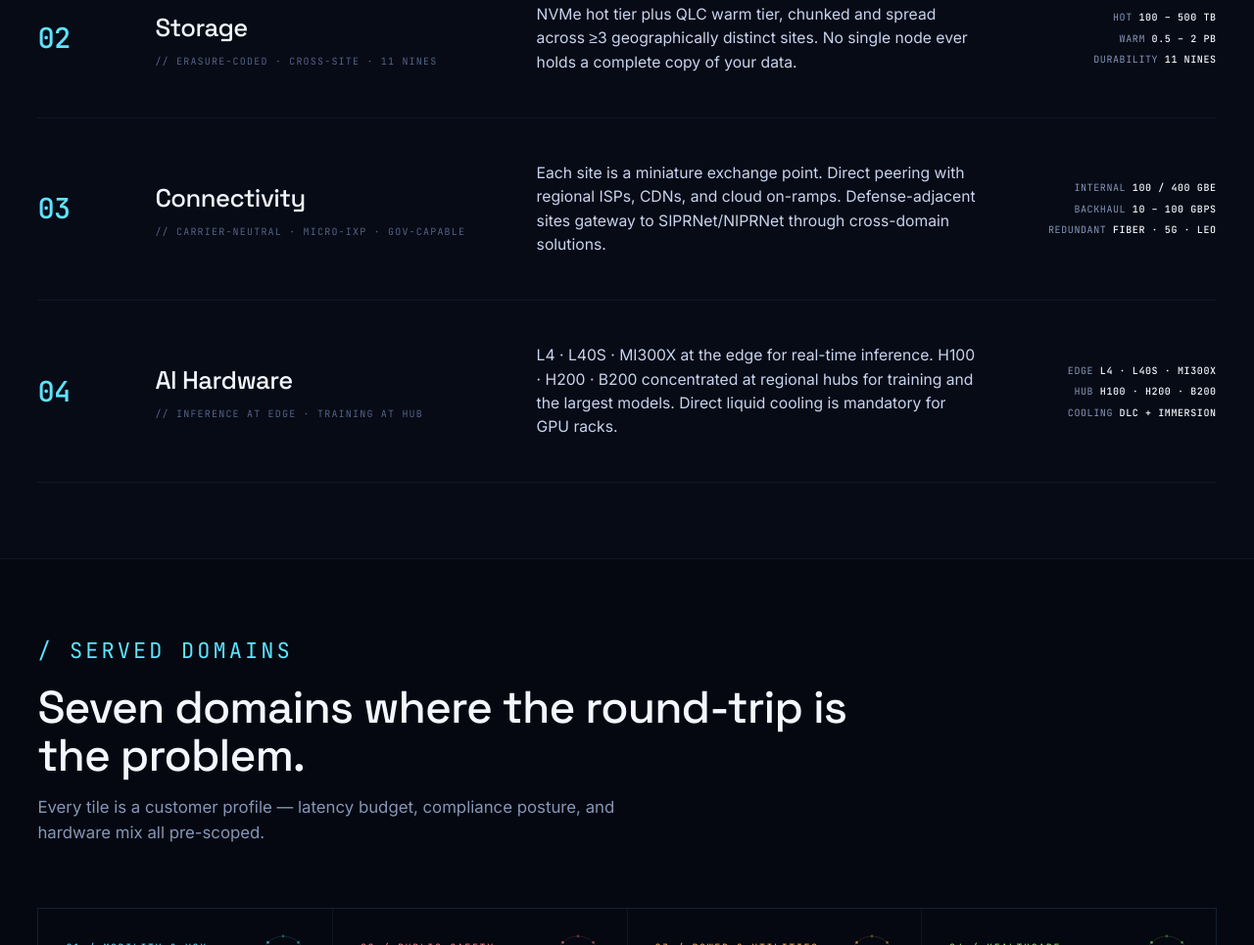
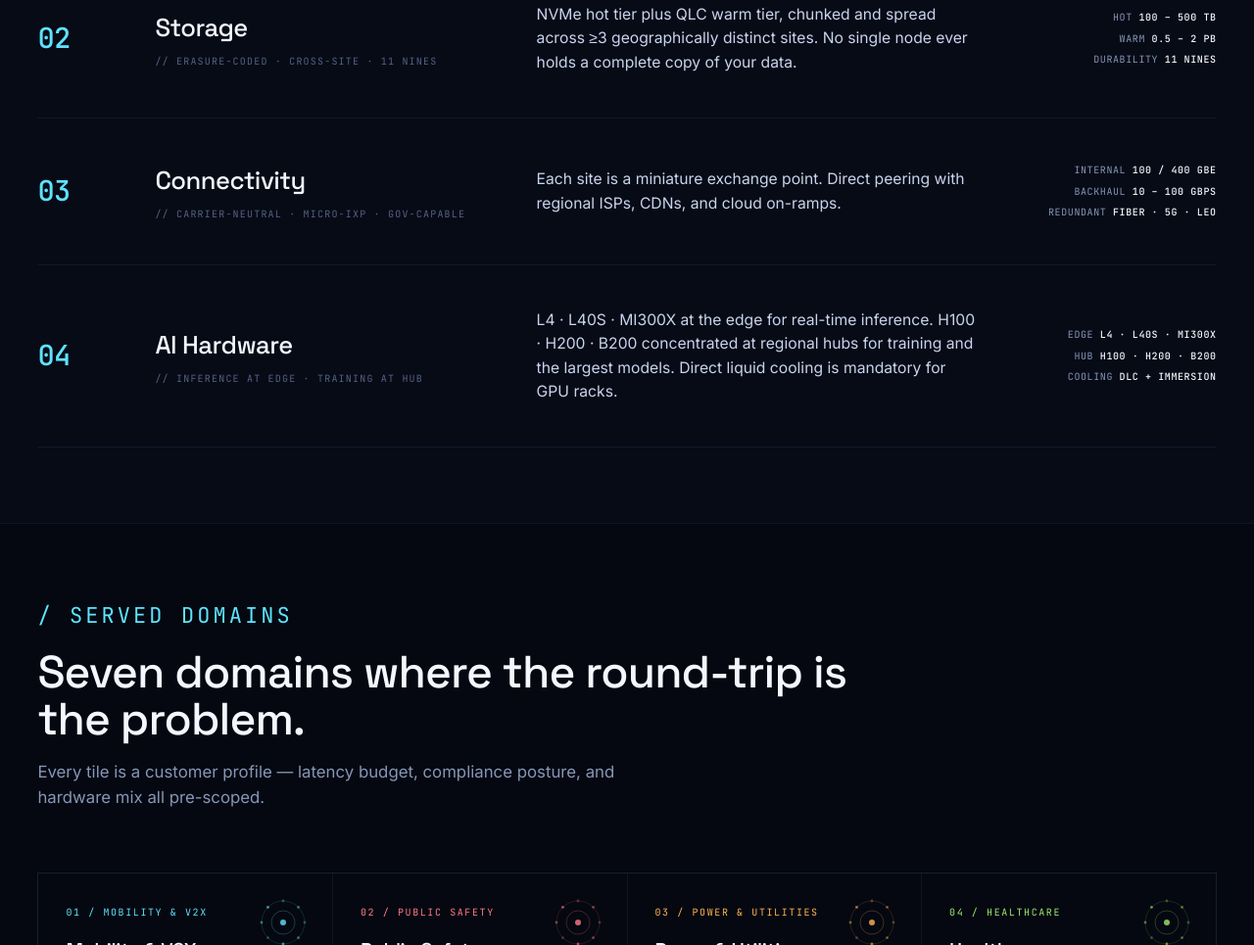
Before and after one commit to anannra/andd_website, a plain HTML site: page index.html in a window 1280 px wide. Shown: the part 1912-2877 px from the top of the page at 98% size. Drawn offline with Linux system fonts and the light colour scheme.

Commit message:
Remove SIPRNet/NIPRNet line from network section
Co-Authored-By: Claude Opus 4.8 (1M context) <noreply@anthropic.com>

```diff
--- a/index.html
+++ b/index.html
@@ -345,7 +345,7 @@
       <div class="layer-row">
         <div class="idx">03</div>
         <div class="ttl"><h3>Connectivity</h3><div class="k">// carrier-neutral · micro-IXP · gov-capable</div></div>
-        <div class="desc">Each site is a miniature exchange point. Direct peering with regional ISPs, CDNs, and cloud on-ramps. Defense-adjacent sites gateway to SIPRNet/NIPRNet through cross-domain solutions.</div>
+        <div class="desc">Each site is a miniature exchange point. Direct peering with regional ISPs, CDNs, and cloud on-ramps.</div>
         <div class="specs"><div>Internal <b>100 / 400 GbE</b></div><div>Backhaul <b>10 – 100 Gbps</b></div><div>Redundant <b>fiber · 5G · LEO</b></div></div>
       </div>
       <div class="layer-row">
```
